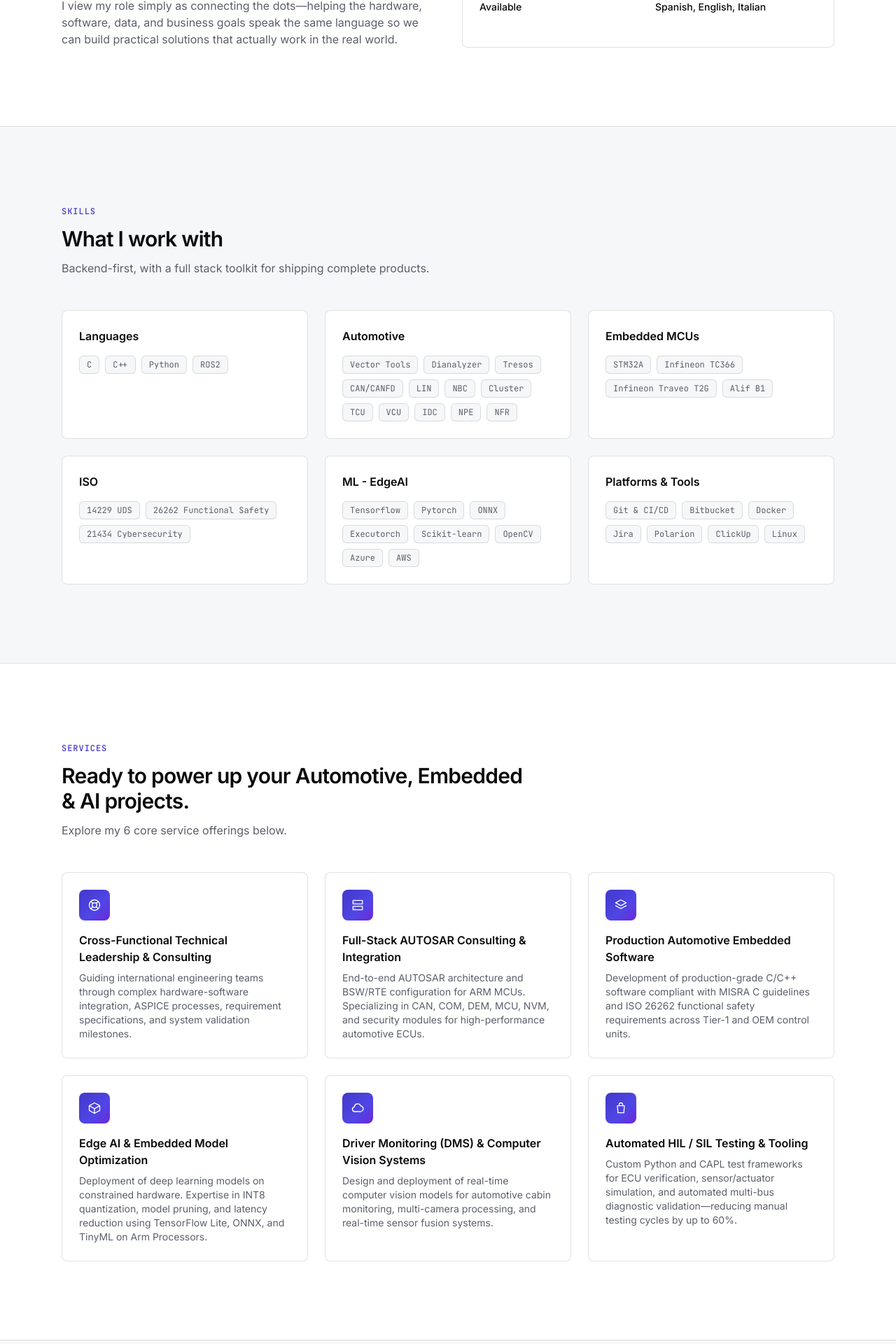
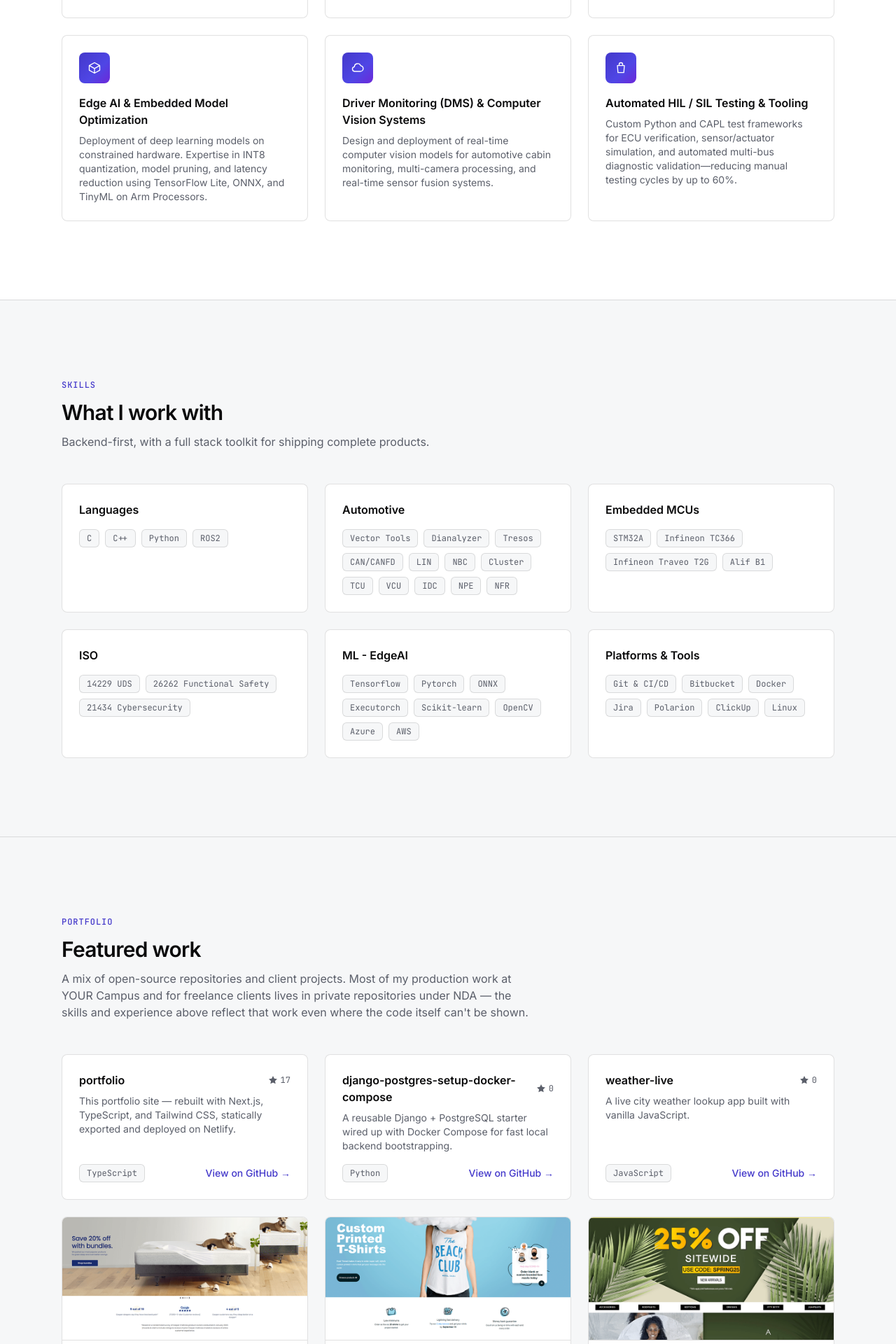
Before and after one commit to ajoyola/angelyoyola, a Next.js app: page / in a window 1280 px wide. Shown: the part 1380-3300 px from the top of the page at 70% size. Built offline with nearby package versions, Linux system fonts and the light colour scheme.

Commit message:
Sorted out the menu

```diff
--- a/app/page.tsx
+++ b/app/page.tsx
@@ -16,11 +16,11 @@ export default function HomePage() {
   return (
     <>
       <Hero />
+      <Services />
+      <Skills />
+      <Portfolio />
       <About />
-      <Skills />
-      <Services />
       <Testimonials />
-      <Portfolio />
       <Resume />
       <Contact />
     </>
```
